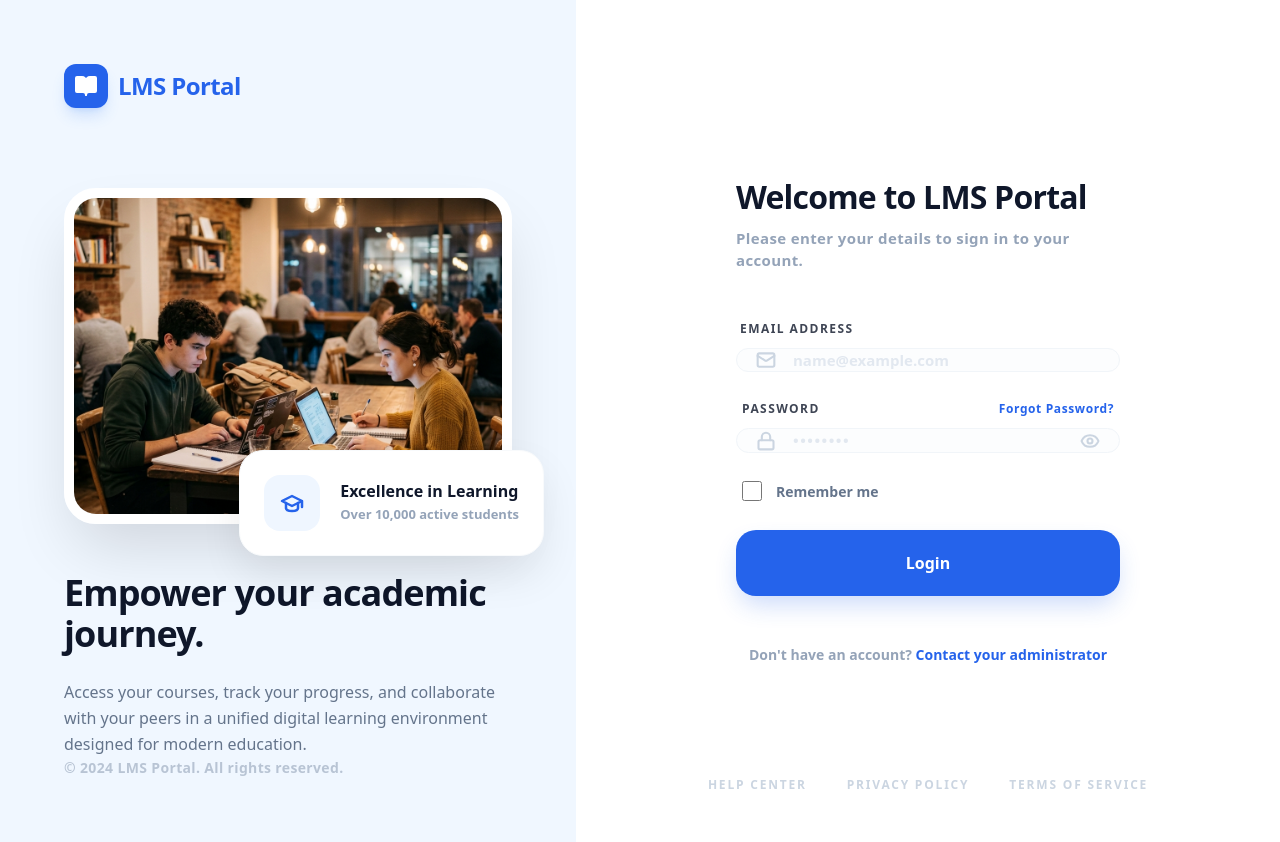
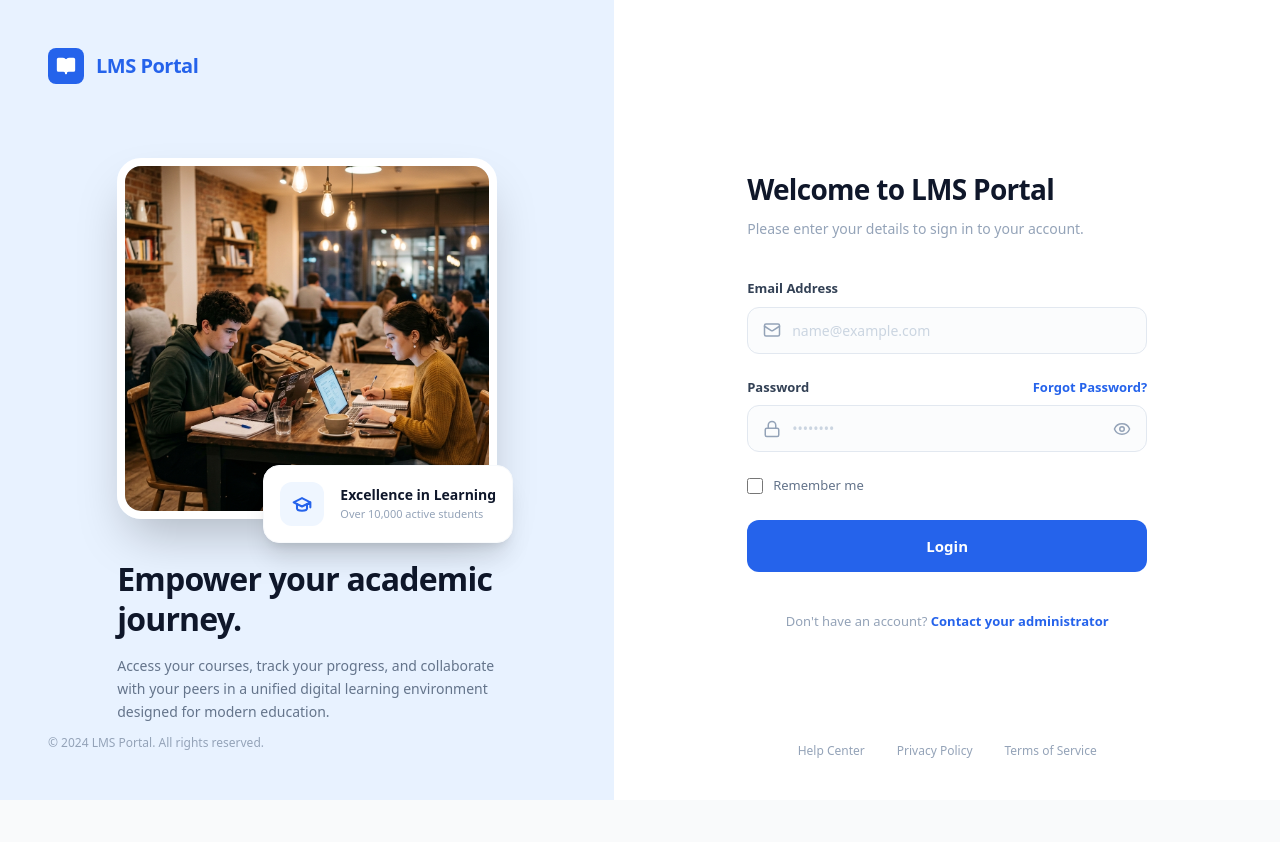
Before and after one commit to prasanthi-transetu/platform_course, a Next.js app: page /login in a window 1280 px wide. After the commit the page ends 800 px from the top, so only its background shows below. Built offline with nearby package versions, Linux system fonts and the light colour scheme.

Commit message:
style: update login page UI to match design screenshot

```diff
--- a/app/login/page.tsx
+++ b/app/login/page.tsx
@@ -46,30 +46,30 @@ export default function LoginPage() {
 
   return (
     <AuthLayout>
-      <div className="w-full animate-in fade-in slide-in-from-right-8 duration-1000">
+      <div className="w-full">
         {/* Header */}
-        <div className="mb-12">
-          <h2 className="text-[32px] font-[900] text-slate-900 mb-2.5 tracking-tight leading-tight">
+        <div className="mb-10">
+          <h2 className="text-[28px] font-bold text-slate-900 mb-2 tracking-tight">
             Welcome to LMS Portal
           </h2>
-          <p className="text-slate-400 text-[15px] font-semibold tracking-wide">
+          <p className="text-slate-400 text-[14px] font-medium">
             Please enter your details to sign in to your account.
           </p>
         </div>
 
         {/* Form */}
-        <form onSubmit={handleLogin} className="space-y-7">
-          {/* Email Check */}
-          <div className="space-y-2.5">
+        <form onSubmit={handleLogin} className="space-y-6">
+          {/* Email */}
+          <div className="space-y-2">
             <label
               htmlFor="email"
-              className="text-[12px] font-extrabold text-slate-900 uppercase tracking-[0.12em] block ml-1 opacity-80"
+              className="text-[13px] font-semibold text-slate-700 block"
             >
               Email Address
             </label>
             <div className="relative group">
-              <div className="absolute inset-y-0 left-0 pl-5 flex items-center pointer-events-none text-slate-300 group-focus-within:text-blue-500 transition-colors">
-                <Mail size={20} strokeWidth={2.5} />
+              <div className="absolute inset-y-0 left-0 pl-4 flex items-center pointer-events-none text-slate-400">
+                <Mail size={18} />
               </div>
               <input
                 id="email"
@@ -78,30 +78,30 @@ export default function LoginPage() {
                 value={email}
                 onChange={(e) => setEmail(e.target.value)}
                 placeholder="name@example.com"
-                className="w-full text-slate-900 pl-14 pr-5 py-4.5 bg-slate-50/40 border border-slate-100 rounded-[20px] focus:outline-none focus:ring-4 focus:ring-blue-500/10 focus:border-blue-500 focus:bg-white transition-all text-[15px] font-semibold placeholder:text-slate-200"
+                className="w-full text-slate-900 pl-11 pr-4 py-3 bg-slate-50/50 border border-slate-200 rounded-xl focus:outline-none focus:ring-2 focus:ring-blue-500/10 focus:border-blue-500 transition-all text-[14px] placeholder:text-slate-300"
               />
             </div>
           </div>
 
-          {/* Password Check */}
-          <div className="space-y-2.5">
-            <div className="flex items-center justify-between px-1.5">
+          {/* Password */}
+          <div className="space-y-2">
+            <div className="flex items-center justify-between">
               <label
                 htmlFor="password"
-                className="text-[12px] font-extrabold text-slate-900 uppercase tracking-[0.12em] block opacity-80"
+                className="text-[13px] font-semibold text-slate-700 block"
               >
                 Password
               </label>
               <Link
                 href="/forgot-password"
-                className="text-[12px] font-extrabold text-blue-600 hover:text-blue-700 transition-colors tracking-wider"
+                className="text-[13px] font-semibold text-blue-600 hover:text-blue-700 transition-colors"
               >
                 Forgot Password?
               </Link>
             </div>
             <div className="relative group">
-              <div className="absolute inset-y-0 left-0 pl-5 flex items-center pointer-events-none text-slate-300 group-focus-within:text-blue-500 transition-colors">
-                <Lock size={20} strokeWidth={2.5} />
+              <div className="absolute inset-y-0 left-0 pl-4 flex items-center pointer-events-none text-slate-400">
+                <Lock size={18} />
               </div>
               <input
                 id="password"
@@ -110,34 +110,32 @@ export default function LoginPage() {
                 value={password}
                 onChange={(e) => setPassword(e.target.value)}
                 placeholder="••••••••"
-                className="w-full text-slate-900 pl-14 pr-14 py-4.5 bg-slate-50/40 border border-slate-100 rounded-[20px] focus:outline-none focus:ring-4 focus:ring-blue-500/10 focus:border-blue-500 focus:bg-white transition-all text-[15px] font-semibold placeholder:text-slate-200 tracking-widest"
+                className="w-full text-slate-900 pl-11 pr-11 py-3 bg-slate-50/50 border border-slate-200 rounded-xl focus:outline-none focus:ring-2 focus:ring-blue-500/10 focus:border-blue-500 transition-all text-[14px] placeholder:text-slate-300"
               />
               <button
                 type="button"
                 onClick={() => setShowPassword(!showPassword)}
-                className="absolute inset-y-0 right-0 pr-5 flex items-center text-slate-300 hover:text-slate-500 transition-colors"
+                className="absolute inset-y-0 right-0 pr-4 flex items-center text-slate-400 hover:text-slate-600 transition-colors"
               >
                 {showPassword ? (
-                  <EyeOff size={20} strokeWidth={2.5} />
+                  <EyeOff size={18} />
                 ) : (
-                  <Eye size={20} strokeWidth={2.5} />
+                  <Eye size={18} />
                 )}
               </button>
             </div>
           </div>
 
           {/* Remember Me */}
-          <div className="flex items-center px-1.5">
-            <div className="relative flex items-center">
-              <input
-                id="remember"
-                type="checkbox"
-                className="h-5 w-5 rounded-lg border-slate-200 text-blue-600 focus:ring-blue-500 transition-colors cursor-pointer accent-blue-600"
-              />
-            </div>
+          <div className="flex items-center">
+            <input
+              id="remember"
+              type="checkbox"
+              className="h-4 w-4 rounded border-slate-300 text-blue-600 focus:ring-blue-500 cursor-pointer"
+            />
             <label
               htmlFor="remember"
-              className="ml-3.5 block text-[14px] text-slate-500 font-bold cursor-pointer"
+              className="ml-2.5 block text-[13px] text-slate-500 font-medium cursor-pointer"
             >
               Remember me
             </label>
@@ -147,11 +145,11 @@ export default function LoginPage() {
           <button
             type="submit"
             disabled={isLoading}
-            className="w-full flex justify-center items-center py-5 px-6 border border-transparent rounded-[20px] shadow-[0_12px_24px_-4px_rgba(37,99,235,0.24)] text-[16px] font-extrabold text-white bg-blue-600 hover:bg-blue-700 active:scale-[0.98] focus:outline-none focus:ring-4 focus:ring-blue-500/20 transition-all disabled:opacity-70 disabled:cursor-not-allowed mt-4"
+            className="w-full flex justify-center items-center py-3.5 px-6 border border-transparent rounded-xl text-[15px] font-bold text-white bg-blue-600 hover:bg-blue-700 active:scale-[0.99] focus:outline-none focus:ring-4 focus:ring-blue-500/20 transition-all disabled:opacity-70 disabled:cursor-not-allowed"
           >
             {isLoading ? (
-              <div className="flex items-center gap-3">
-                <div className="w-5 h-5 border-3 border-white/30 border-t-white rounded-full animate-spin" />
+              <div className="flex items-center gap-2">
+                <div className="w-4 h-4 border-2 border-white/30 border-t-white rounded-full animate-spin" />
                 <span>Signing in...</span>
               </div>
             ) : "Login"}
@@ -159,10 +157,10 @@ export default function LoginPage() {
         </form>
 
         {/* Footer */}
-        <div className="mt-12 text-center">
-          <p className="text-[14px] text-slate-400 font-semibold">
+        <div className="mt-10 text-center">
+          <p className="text-[13px] text-slate-400 font-medium">
             Don&apos;t have an account?{" "}
-            <a href="#" className="font-extrabold text-blue-600 hover:text-blue-700 transition-colors">
+            <a href="#" className="font-bold text-blue-600 hover:text-blue-700 transition-colors">
               Contact your administrator
             </a>
           </p>
--- a/components/layouts/AuthLayout.tsx
+++ b/components/layouts/AuthLayout.tsx
@@ -10,22 +10,22 @@ export default function AuthLayout({ children }: AuthLayoutProps) {
   return (
     <div className="min-h-screen flex w-full font-sans selection:bg-blue-100">
       {/* Left Pane (Branding & Image) */}
-      <div className="hidden lg:flex w-[45%] bg-[#F0F7FF] flex-col p-16 relative overflow-hidden">
+      <div className="hidden lg:flex w-[48%] bg-[#E8F2FF] flex-col p-12 relative overflow-hidden">
         {/* Logo */}
-        <div className="flex items-center gap-2.5 mb-20">
-          <div className="bg-[#2563EB] p-2.5 rounded-xl text-white shadow-lg shadow-blue-500/20">
-            <BookOpen size={24} fill="currentColor" />
+        <div className="flex items-center gap-3 mb-16">
+          <div className="bg-[#2563EB] p-2 rounded-lg text-white">
+            <BookOpen size={20} fill="currentColor" />
           </div>
-          <span className="text-[#2563EB] font-bold text-2xl tracking-tight">
+          <span className="text-[#2563EB] font-bold text-xl tracking-tight">
             LMS Portal
           </span>
         </div>
 
         {/* Central Content */}
-        <div className="flex-1 flex flex-col justify-center max-w-md">
+        <div className="flex-1 flex flex-col justify-center max-w-lg mx-auto">
           {/* Image Container with Floating Badge */}
-          <div className="relative w-full mb-12">
-            <div className="relative aspect-[4/3] rounded-[32px] overflow-hidden shadow-[0_32px_64px_-12px_rgba(0,0,0,0.14)] border-[10px] border-white">
+          <div className="relative w-full mb-10">
+            <div className="relative aspect-[4/3.8] rounded-3xl overflow-hidden shadow-2xl border-[8px] border-white">
               <Image
                 src="/auth-image.png"
                 alt="Students studying"
@@ -36,12 +36,12 @@ export default function AuthLayout({ children }: AuthLayoutProps) {
             </div>
 
             {/* Floating Badge */}
-            <div className="absolute -bottom-8 -right-8 bg-white rounded-3xl shadow-[0_20px_40px_rgba(0,0,0,0.08)] p-6 flex items-center gap-5 z-10 border border-slate-50 animate-in fade-in zoom-in duration-500 delay-300">
-              <div className="bg-blue-50 text-blue-600 p-4 rounded-2xl">
+            <div className="absolute -bottom-6 -right-4 bg-white rounded-2xl shadow-xl p-4 flex items-center gap-4 z-10 border border-slate-50 animate-in fade-in zoom-in duration-500 delay-300">
+              <div className="bg-blue-50 text-blue-600 p-3 rounded-xl">
                 <svg
                   xmlns="http://www.w3.org/2000/svg"
-                  width="24"
-                  height="24"
+                  width="20"
+                  height="20"
                   viewBox="0 0 24 24"
                   fill="none"
                   stroke="currentColor"
@@ -54,10 +54,10 @@ export default function AuthLayout({ children }: AuthLayoutProps) {
                 </svg>
               </div>
               <div>
-                <p className="text-base font-extrabold text-slate-900 leading-tight">
+                <p className="text-sm font-bold text-slate-900 leading-tight">
                   Excellence in Learning
                 </p>
-                <p className="text-[13px] font-semibold text-slate-400 mt-1">
+                <p className="text-[11px] font-medium text-slate-400 mt-0.5">
                   Over 10,000 active students
                 </p>
               </div>
@@ -65,11 +65,11 @@ export default function AuthLayout({ children }: AuthLayoutProps) {
           </div>
 
           {/* Copy Text */}
-          <div className="space-y-6">
-            <h1 className="text-[36px] font-extrabold text-slate-900 leading-[1.15] tracking-tight">
+          <div className="space-y-4">
+            <h1 className="text-[32px] font-bold text-slate-900 leading-tight tracking-tight">
               Empower your academic<br />journey.
             </h1>
-            <p className="text-slate-500 text-[16px] leading-relaxed font-medium">
+            <p className="text-slate-500 text-[14px] leading-relaxed font-normal max-w-[380px]">
               Access your courses, track your progress, and collaborate
               with your peers in a unified digital learning environment
               designed for modern education.
@@ -78,22 +78,22 @@ export default function AuthLayout({ children }: AuthLayoutProps) {
         </div>
 
         {/* Footer */}
-        <div className="mt-auto text-[14px] text-slate-400 font-bold tracking-wide opacity-60">
+        <div className="mt-auto text-[12px] text-slate-400 font-medium">
           © 2024 LMS Portal. All rights reserved.
         </div>
       </div>
 
       {/* Right Pane (Dynamic Content) */}
-      <div className="flex-1 bg-white flex flex-col justify-center px-6 sm:px-16 md:px-24 xl:px-40 relative">
-        <div className="w-full max-w-[440px] mx-auto">
+      <div className="flex-1 bg-white flex flex-col justify-center px-6 sm:px-16 md:px-24 xl:px-32 relative">
+        <div className="w-full max-w-[400px] mx-auto">
           {children}
         </div>
 
         {/* Right Footer Links */}
-        <div className="absolute bottom-12 left-0 right-0 hidden sm:flex justify-center gap-10 text-[12px] font-extrabold text-slate-300">
-          <a href="#" className="hover:text-slate-500 transition-colors uppercase tracking-[0.15em]">Help Center</a>
-          <a href="#" className="hover:text-slate-500 transition-colors uppercase tracking-[0.15em]">Privacy Policy</a>
-          <a href="#" className="hover:text-slate-500 transition-colors uppercase tracking-[0.15em]">Terms of Service</a>
+        <div className="absolute bottom-10 left-0 right-0 hidden sm:flex justify-center gap-8 text-[12px] font-medium text-slate-400">
+          <a href="#" className="hover:text-slate-600 transition-colors">Help Center</a>
+          <a href="#" className="hover:text-slate-600 transition-colors">Privacy Policy</a>
+          <a href="#" className="hover:text-slate-600 transition-colors">Terms of Service</a>
         </div>
       </div>
     </div>
```
